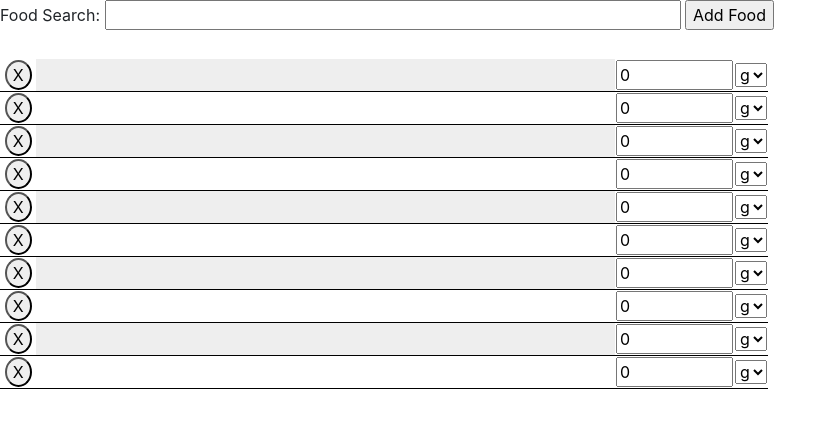
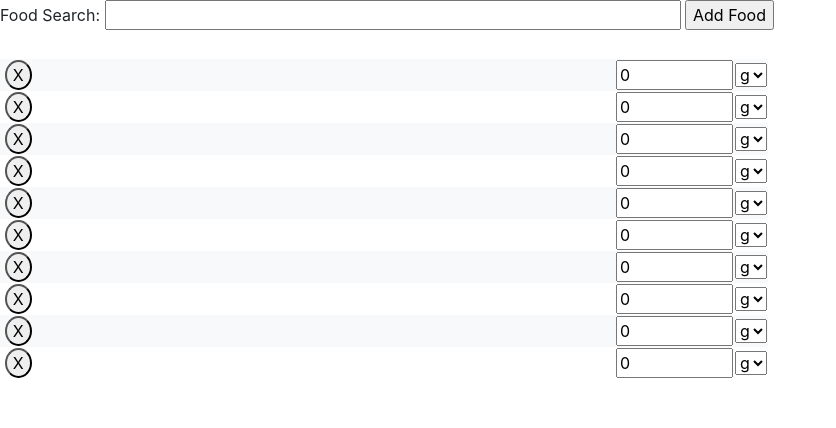
Before and after one commit to Hilldrupca/Flask-App, a Flask app: page /recipebuilder in a window 1280 px wide. Shown: the part 56-484 px from the top of the page, without its empty margins (0-836 px from the left). Run offline with Flask 2, Linux system fonts and the light colour scheme; some libraries are stand-ins or nearby versions.

Commit message:
Modified and added certain element background colors.
Added overflow scroll to autocomplete list.

```diff
--- a/static/css/main.css
+++ b/static/css/main.css
@@ -1,9 +1,6 @@
 table {
     border-collapse: collapse;
     table-layout: fixed;
-}
-tr {
-    border-bottom: 1px solid black;
 }
 .delete{
     width: 5%;
@@ -14,8 +11,8 @@ tr {
 .foodamount, .unit{
     width: 10%;
 }
-.foodrow:nth-child(odd) .text{
-    background-color: #eee;
+.foodrow:nth-child(odd) td{
+    background-color: #f8f9fa;
 }
 .autocomplete-items{
     position: absolute;
@@ -23,10 +20,18 @@ tr {
     top: 100%;
     left: 0;
     right: 0;
+    overflow: scroll;
+    height: 200px;
 }
 .autocomplete-items div{
     cursor: pointer;
+    background-color: white;
 }
 .autocomplete-items div:hover{
-    background: #eee;
+    background-color: #f8f9fa;
 }
+/*body {
+    background-image: url('ntFmJUZ8tw3ULD3tkBaAtf-970-80.jpg');
+    background-repeat: no-repeat;
+    background-attachment: fixed;
+}*/
```
